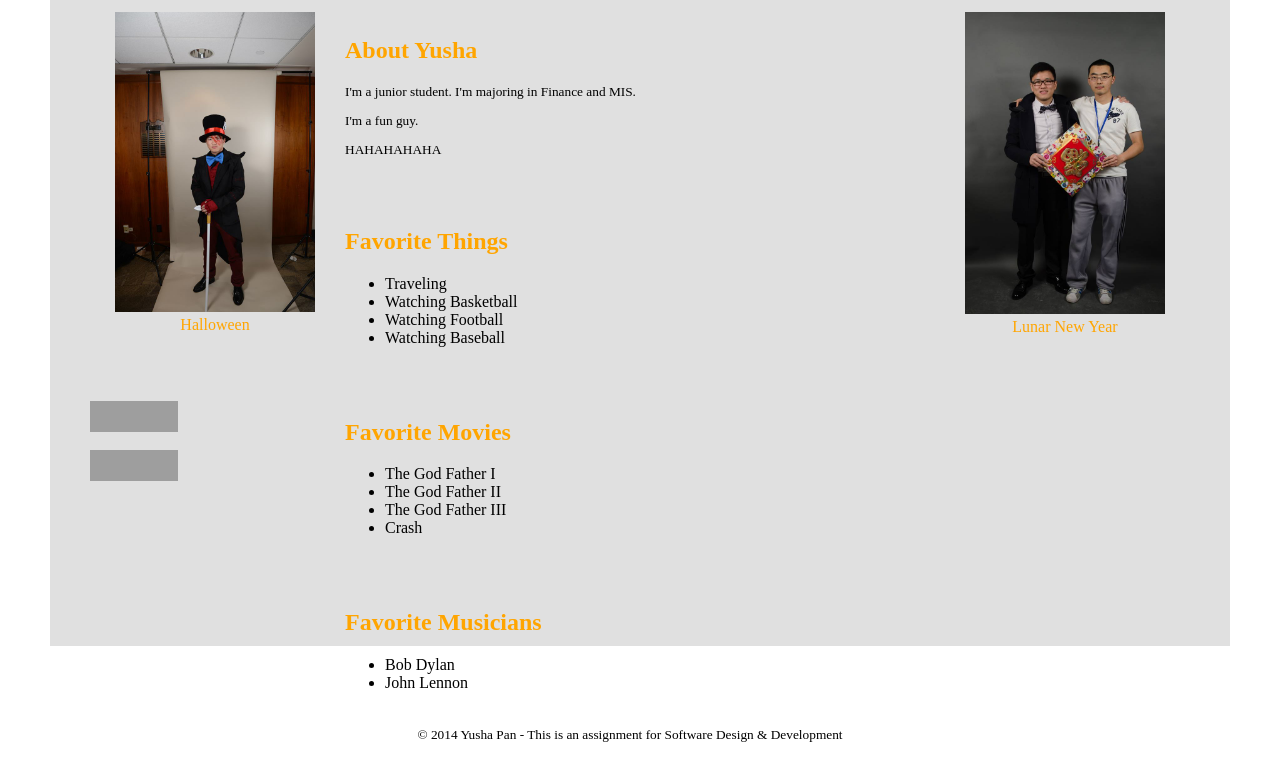
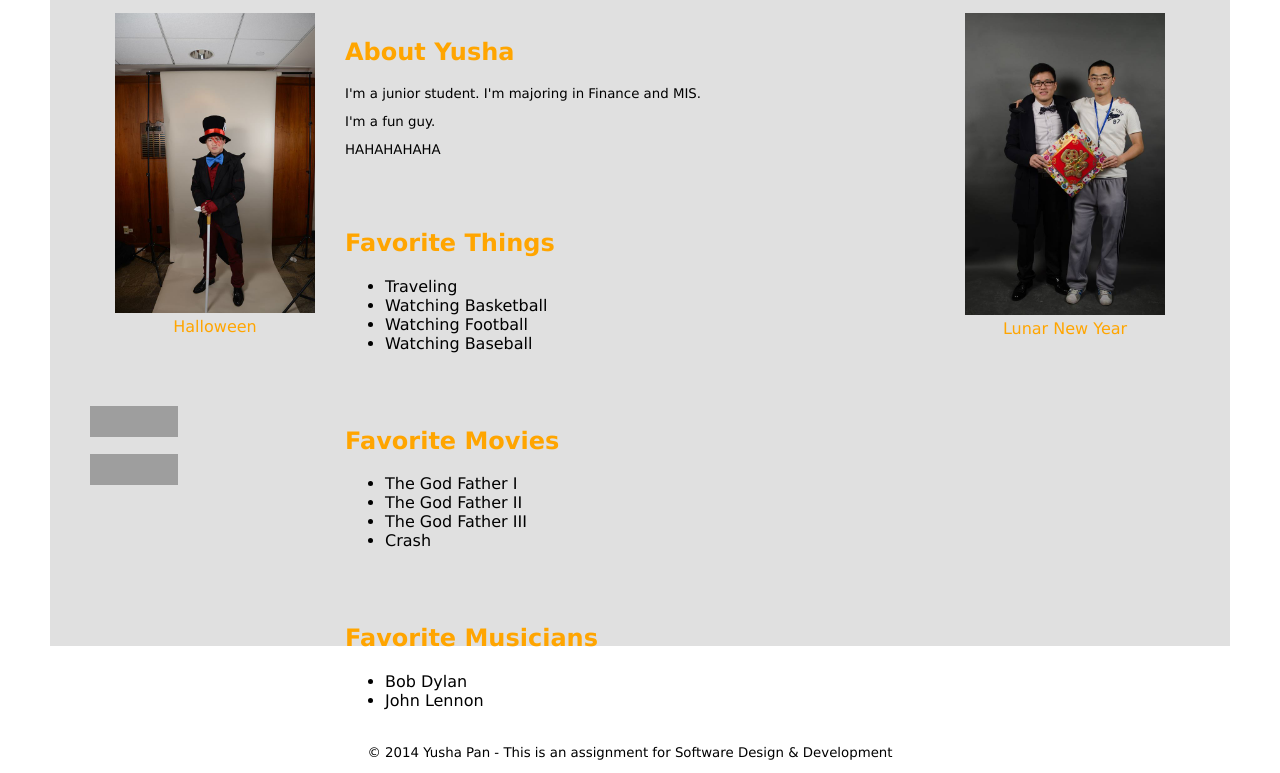
Before and after one commit to yuspan/HW2, a plain HTML site: page Index.html in a window 1280 px wide. Shown: the part 174-947 px from the top of the page. Drawn offline with Linux system fonts and the light colour scheme; grey boxes are pictures that could not be loaded.

Commit message:
real real the final commit

```diff
--- a/print.css
+++ b/print.css
@@ -1,7 +1,7 @@
 #header {
      display: none;
 }
-body {color:black; background-color:none;}
+body {color:black }
 #footer {
 display: none;
 }
--- a/yusha.css
+++ b/yusha.css
@@ -2,17 +2,17 @@ html {margin:20px 50px 5px 50px; background-color: white; height:100%;}
 body	 	{color:Black;
 			background-color:#E0E0E0;
 			font-size:12pt;
-			font-family:Veranda;Geneva,Arial,Helvetica,sans-serif;text-align:center;
+			font-family:Veranda,Geneva,Arial,Helvetica,sans-serif;text-align:center;
 			min-height:100%;
 			margin:0px;
 			padding:0px;
 
 			}
 
-div	 {background-color:D8D8D8;margin:0px auto;}
+div	 {;margin:0px auto;}
 p {color:black;font-size:10pt;}
 h1 {color:Black;font-size:44px;font-weight:bold;text-align:center;}
-#nav li{display:inline; list-style-type:none; padding-right: 0 px; margin:60px; text-align: center;}
+#nav li{display:inline; list-style-type:none; margin:60px; text-align: center;}
 #nav { background-color:Orange;}
 #resume{text-align: left; }
 h2 {color:orange; text-align: Left;}
@@ -38,24 +38,20 @@ h2 {color:orange; text-align: Left;}
 	#left_sidebar {
 			float:left;
 			display:inline;
-			background-color:none;
+
 			width:250px;
 			color:orange;
 
-
-			content:0px;
 		}
 
 	#right_sidebar{
 			float:right;
 			display:inline;
-			background-color:none;
+
 			width:250px;
 
 			margin: 0px;
-			color:orange;
-
-			content:0px;
+			color:orange
 		}
 
 	#main {
```
